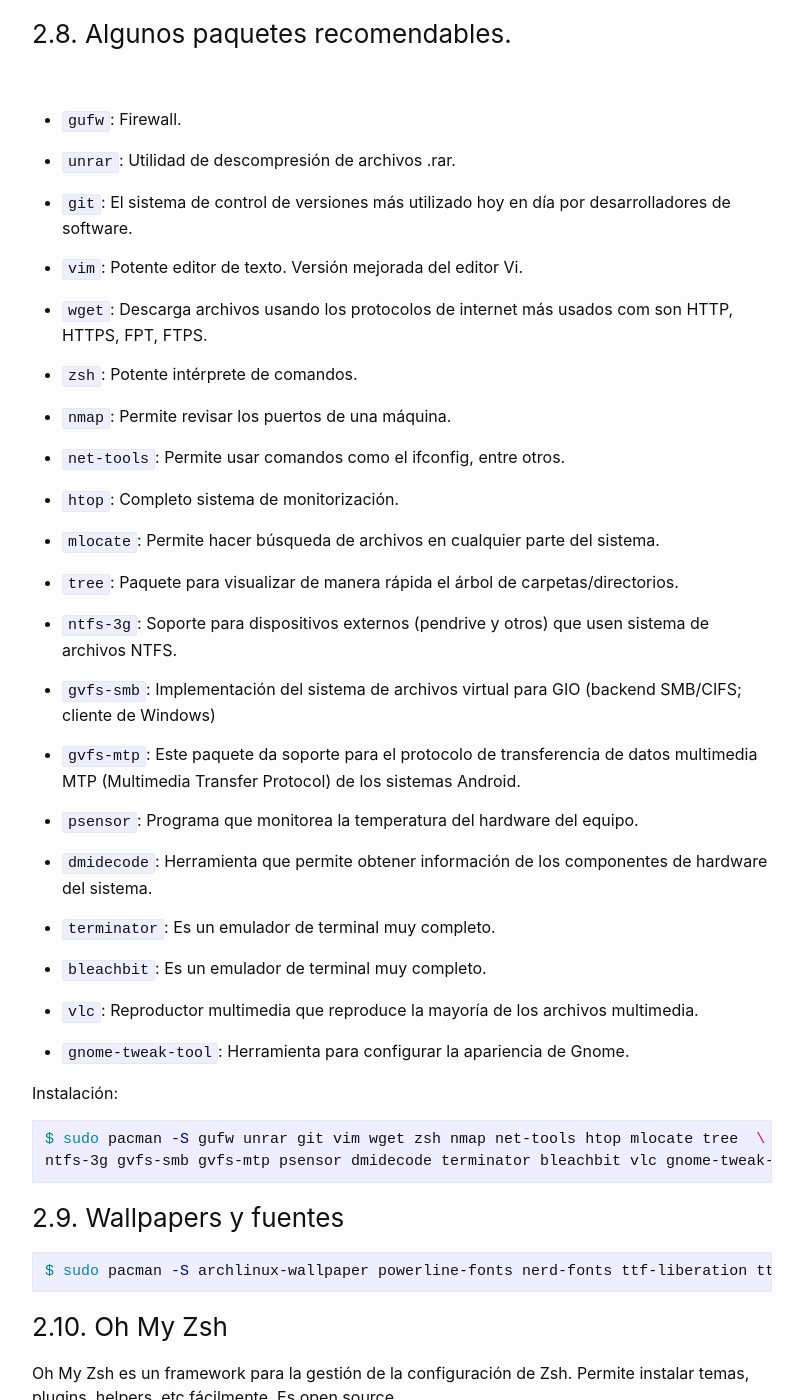
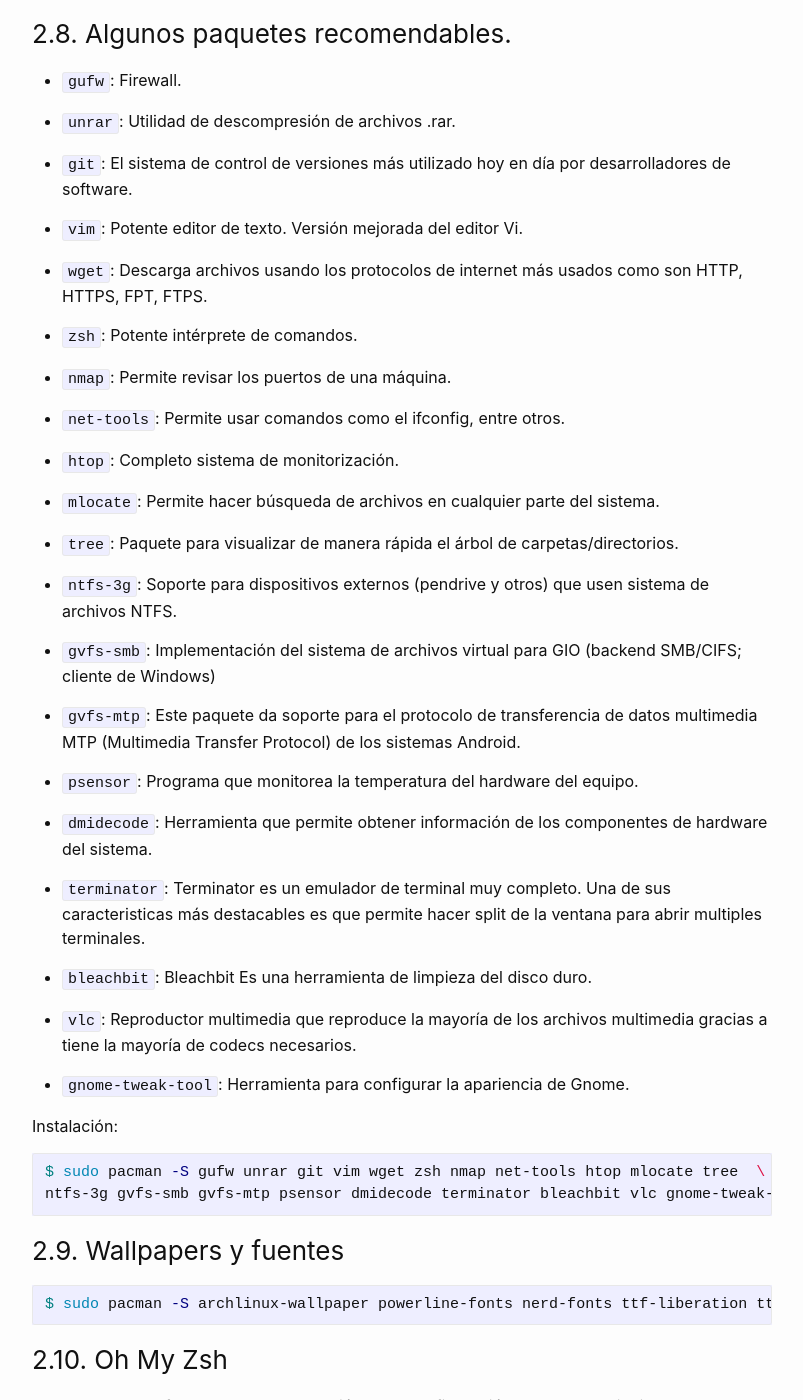
Before and after one commit to aduartem/aduartem.github.io, a Jekyll site: the page built from _posts/2022-06-26-guia-de-instalacion-de-arch-linux-2022.06.01-x86_64-UEFI.markdown, in a window 1280 px wide and 1400 px high, scrolled down 9734 px. Shown: the whole window, without its empty margins (238-1041 px from the left). Built offline with Jekyll 4.4.1, drawn with Linux system fonts in a browser that asks for light colours.

Commit message:
update posts

````diff
--- a/_posts/2022-06-26-guia-de-instalacion-de-arch-linux-2022.06.01-x86_64-UEFI.markdown
+++ b/_posts/2022-06-26-guia-de-instalacion-de-arch-linux-2022.06.01-x86_64-UEFI.markdown
@@ -505,8 +505,6 @@ $ sudo reboot
 
 ### 2.8. Algunos paquetes recomendables.
 
-<br>
-
 - ```gufw```: Firewall.
 
 - ```unrar```: Utilidad de descompresión de archivos .rar.
@@ -515,7 +513,7 @@ $ sudo reboot
 
 - ```vim```: Potente editor de texto. Versión mejorada del editor Vi.
 
-- ```wget```: Descarga archivos usando los protocolos de internet más usados com son HTTP, HTTPS, FPT, FTPS.
+- ```wget```: Descarga archivos usando los protocolos de internet más usados como son HTTP, HTTPS, FPT, FTPS.
 
 - ```zsh```: Potente intérprete de comandos.
 
@@ -539,11 +537,11 @@ $ sudo reboot
 
 - ```dmidecode```: Herramienta que permite obtener información de los componentes de hardware del sistema.
 
-- ```terminator```: Es un emulador de terminal muy completo.
+- ```terminator```: Terminator es un emulador de terminal muy completo. Una de sus caracteristicas más destacables es que permite hacer split de la ventana para abrir multiples terminales.
 
-- ```bleachbit```: Es un emulador de terminal muy completo.
+- ```bleachbit```: Bleachbit Es una herramienta de limpieza del disco duro.
 
-- ```vlc```: Reproductor multimedia que reproduce la mayoría de los archivos multimedia.
+- ```vlc```: Reproductor multimedia que reproduce la mayoría de los archivos multimedia gracias a tiene la mayoría de codecs necesarios.
 
 - ```gnome-tweak-tool```: Herramienta para configurar la apariencia de Gnome.
 
````
Also changed, not shown: _posts/2022-06-23-guia-de-instalacion-de-arch-linux-2022.06.01-x86_64-BIOS.markdown (+4 -6 lines).
